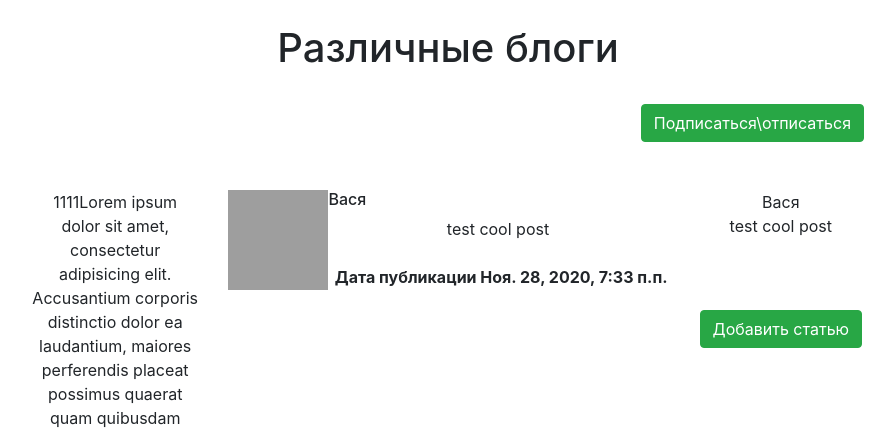
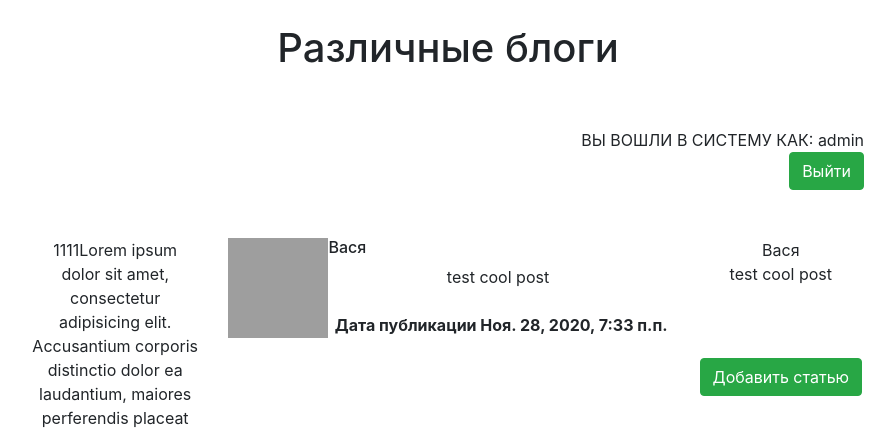
Before and after one commit to nesterovichps/backend_blog, a Django app: page / in a window 1280 px wide. Shown: the top 430 px of the page, without its empty margins (192-1087 px from the left). Run offline with Django 3.2, Linux system fonts and the light colour scheme; a user stored in the database is signed in; data comes from the database, SQL or seed files in the repository; both versions use the stored data as it was after the commit; some libraries are stand-ins or nearby versions; grey boxes are pictures that could not be loaded.

Commit message:
login logout and index page correct work authorization

```diff
--- a/main_blog/templates/main_blog/index.html
+++ b/main_blog/templates/main_blog/index.html
@@ -3,13 +3,18 @@
 {%block title%} my_blog {% endblock %}
 {% block content%}
 <div align="center">
+    {%if request.user.username%}
+
     <div style="width: 65% ; margin : 200 px" align="center">
-        <div>
+        <div >
             <br>
             <h1 align="center">Различные блоги</h1><br>
+            <br>
+            <div align="right" >ВЫ ВОШЛИ В СИСТЕМУ КАК: {{ request.user.username }}</div>
+
         </div>
-        <div align="right">
-            <button type="submit" class="btn btn-success">Подписаться\отписаться</button>
+        <div align="right"  >
+            <a href="{% url 'logout'%}" class="btn btn-success" >Выйти</a>
         </div>
         <br><br>
         <div style="position:relative;clear: both">
@@ -60,6 +65,11 @@
             <div style="position: relative "  >
             <button type="submit" action="main_blog/create_post.html" target="_blank" class="btn btn-success">Добавить статью</button>
         </div>
+        {%else%}
+        <p></p>
+        <a href="{% url 'login'%}" class="btn btn-success">Войти</a>
+    {%endif%}
+
 
 </div>
 
```
Also changed, not shown: db.sqlite3.
